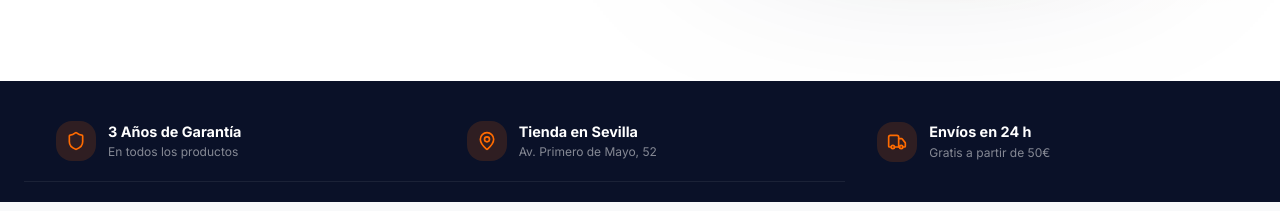
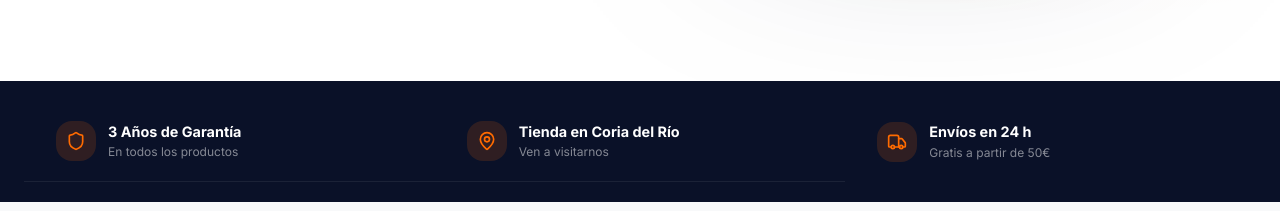
Before and after one commit to BWC4536/BOMBA_MOVIL, a React (Vite) app: page / in a window 1280 px wide. Shown: the part 830-1041 px from the top of the page. Built offline with nearby package versions, Linux system fonts and the light colour scheme; no server answers.

Commit message:
fix: update address and maps link to Bomba Movil Coria del Rio

```diff
--- a/src/app/components/Footer.tsx
+++ b/src/app/components/Footer.tsx
@@ -124,7 +124,7 @@ export default function Footer() {
                 style={{ color: 'rgba(255,255,255,0.65)' }}
               >
                 <MapPin size={16} className="shrink-0 mt-0.5" style={{ color: '#FF6B00' }} />
-                Av. Primero de Mayo, 52, Sevilla
+                Coria del Río, Sevilla
               </a>
               <a
                 href="tel:954000000"
--- a/src/app/components/HomePage.tsx
+++ b/src/app/components/HomePage.tsx
@@ -450,7 +450,7 @@ export default function HomePage() {
           <div className="grid grid-cols-1 sm:grid-cols-3 gap-0">
             {[
               { icon: Shield, title: '3 Años de Garantía', sub: 'En todos los productos' },
-              { icon: MapPin, title: 'Tienda en Sevilla', sub: 'Av. Primero de Mayo, 52' },
+              { icon: MapPin, title: 'Tienda en Coria del Río', sub: 'Ven a visitarnos' },
               { icon: Truck, title: 'Envíos en 24 h', sub: 'Gratis a partir de 50€' },
             ].map(({ icon: Icon, title, sub }, i) => (
               <div
--- a/src/app/components/NosotrosPage.tsx
+++ b/src/app/components/NosotrosPage.tsx
@@ -285,7 +285,7 @@ export default function NosotrosPage() {
 
               <div className="flex flex-col gap-4 mb-8">
                 {[
-                  { icon: MapPin, text: 'Av. Primero de Mayo, 52, 41010 Sevilla', label: 'Dirección' },
+                  { icon: MapPin, text: 'Coria del Río, Sevilla', label: 'Dirección' },
                   { icon: Clock, text: 'Lun – Sáb: 10:00 – 20:00 h · Dom: Cerrado', label: 'Horario' },
                   { icon: Phone, text: '954 000 000', label: 'Teléfono' },
                 ].map(({ icon: Icon, text, label }) => (
@@ -337,7 +337,7 @@ export default function NosotrosPage() {
               >
                 <iframe
                   title="BombaMóvil en Google Maps"
-                  src="https://maps.google.com/maps?q=Av.+Primero+de+Mayo,+52,+41010+Sevilla,+España&t=&z=16&ie=UTF8&iwloc=&output=embed"
+                  src="https://maps.google.com/maps?q=Bomba+Movil,+Coria+del+Rio,+Sevilla&t=&z=16&ie=UTF8&iwloc=&output=embed"
                   width="100%"
                   height="100%"
                   style={{ border: 0, display: 'block' }}
```
